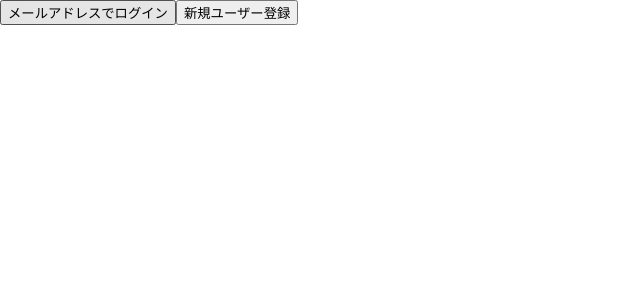
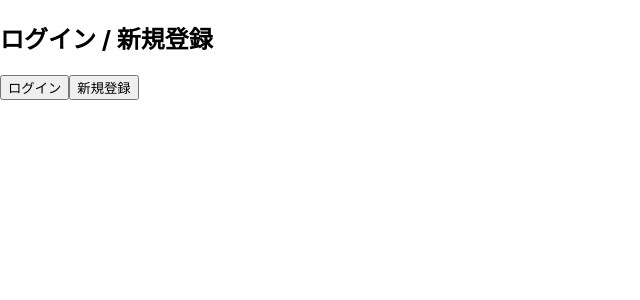
Before and after one commit to M-coder-M-lab/hackathon_frontend, a React (Create React App) app in the folder hackthon/web/my-app/: page / in a window 1280 px wide. Shown: the top 300 px of the page, without its empty margins (0-640 px from the left). Built offline with nearby package versions, Linux system fonts and the light colour scheme.

Commit message:
Update App.js

```diff
--- a/hackthon/web/my-app/src/App.js
+++ b/hackthon/web/my-app/src/App.js
@@ -7,7 +7,7 @@ const firebaseConfig = {
   apiKey: "AIzaSyBQ4L3nC0GJtsy1SllH4x3I5yInEfpMyc0",
   authDomain: "hackathon-b05e3.firebaseapp.com",
   projectId: "hackathon-b05e3",
-  storageBucket: "hackathon-b05e3.firebasestorage.app",
+  storageBucket: "hackathon-b05e3.appspot.com",
   messagingSenderId: "293078170583",
   appId: "1:293078170583:web:21275a789ba589f5d62992",
   measurementId: "G-7GCR8BHD46"
@@ -16,7 +16,7 @@ const firebaseConfig = {
 const app = initializeApp(firebaseConfig);
 const auth = getAuth(app);
 
-//const API_URL = process.env.REACT_APP_API_URL;
+const API_BASE = 'https://hackthon-467321075767.europe-west1.run.app/api';
 
 function App() {
   const [user, setUser] = useState(null);
@@ -41,7 +41,7 @@ function App() {
       const { uid, displayName } = result.user;
       const username = displayName || email;
 
-      const res = await fetch(`https://hackthon-467321075767.europe-west1.run.app/api/login`, {
+      const res = await fetch(`${API_BASE}/login`, {
         method: 'POST',
         headers: { 'Content-Type': 'application/json' },
         body: JSON.stringify({ uid, email, username })
@@ -65,7 +65,7 @@ function App() {
       const { uid } = result.user;
       const username = email;
 
-      const res = await fetch(`https://hackthon-467321075767.europe-west1.run.app/api/login`, {
+      const res = await fetch(`${API_BASE}/login`, {
         method: 'POST',
         headers: { 'Content-Type': 'application/json' },
         body: JSON.stringify({ uid, email, username })
@@ -82,13 +82,13 @@ function App() {
   };
 
   const fetchPosts = async () => {
-    const res = await fetch(`https://hackthon-467321075767.europe-west1.run.app/api/posts`);
+    const res = await fetch(`${API_BASE}/posts`);
     const data = await res.json();
     setPosts(data);
   };
 
   const handlePost = async () => {
-    await fetch(`https://hackthon-467321075767.europe-west1.run.app/api/posts`, {
+    await fetch(`${API_BASE}/posts`, {
       method: 'POST',
       headers: { 'Content-Type': 'application/json' },
       body: JSON.stringify({ user_id: user.id, content: postContent })
@@ -98,7 +98,7 @@ function App() {
   };
 
   const handleReply = async (postId) => {
-    await fetch(`https://hackthon-467321075767.europe-west1.run.app/api/replies`, {
+    await fetch(`${API_BASE}/replies`, {
       method: 'POST',
       headers: { 'Content-Type': 'application/json' },
       body: JSON.stringify({ post_id: postId, user_id: user.id, content: replyContent[postId] })
@@ -108,21 +108,23 @@ function App() {
   };
 
   const handleSummary = async (postId) => {
-    const res = await fetch(`https://hackthon-467321075767.europe-west1.run.app/api/summary/${postId}`);
+    const res = await fetch(`${API_BASE}/summary/${postId}`);
     const data = await res.json();
     setSummary((prev) => ({ ...prev, [postId]: data.summary }));
   };
 
   if (!user) return (
     <div>
-      <button onClick={handleLogin}>メールアドレスでログイン</button>
-      <button onClick={handleRegister}>新規ユーザー登録</button>
+      <h2>ログイン / 新規登録</h2>
+      <button onClick={handleLogin}>ログイン</button>
+      <button onClick={handleRegister}>新規登録</button>
     </div>
   );
 
   return (
     <div className="App">
       <h1>ようこそ, {user.username}さん</h1>
+
       <div>
         <textarea
           value={postContent}
```
